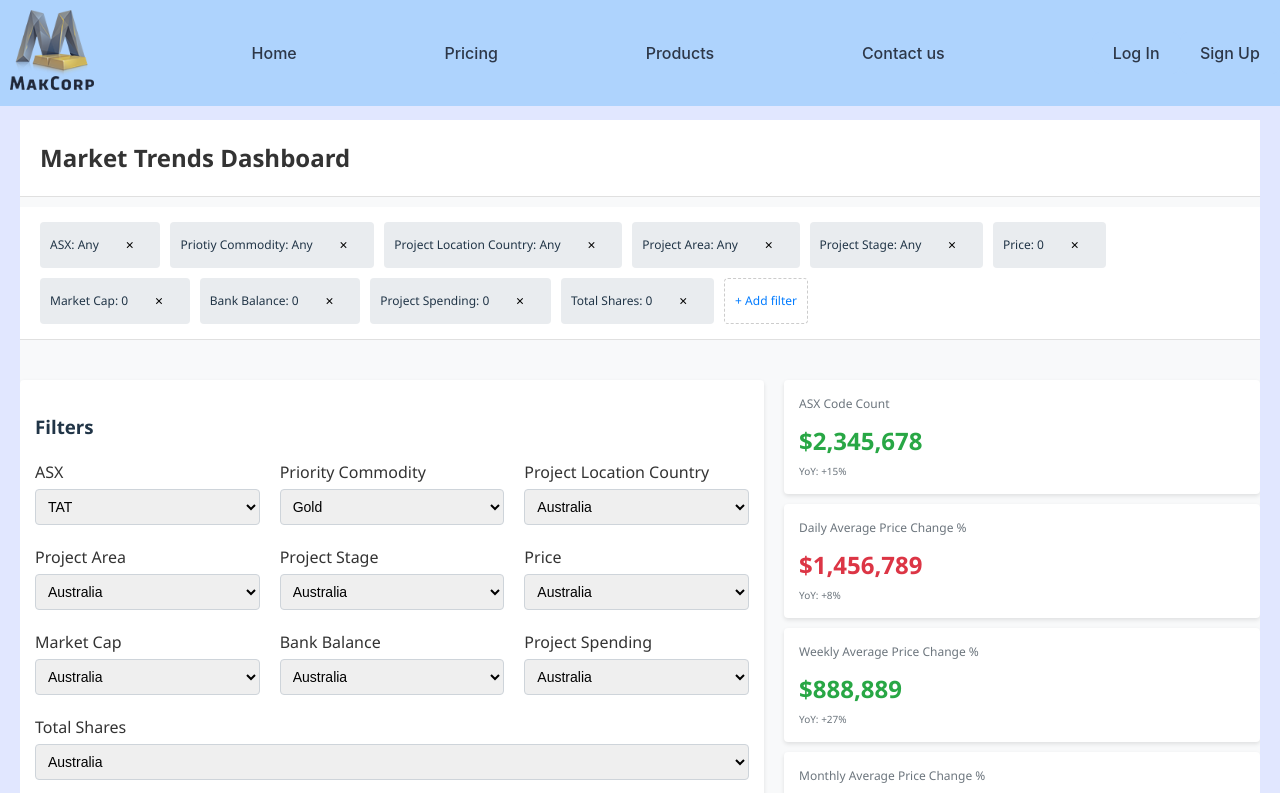
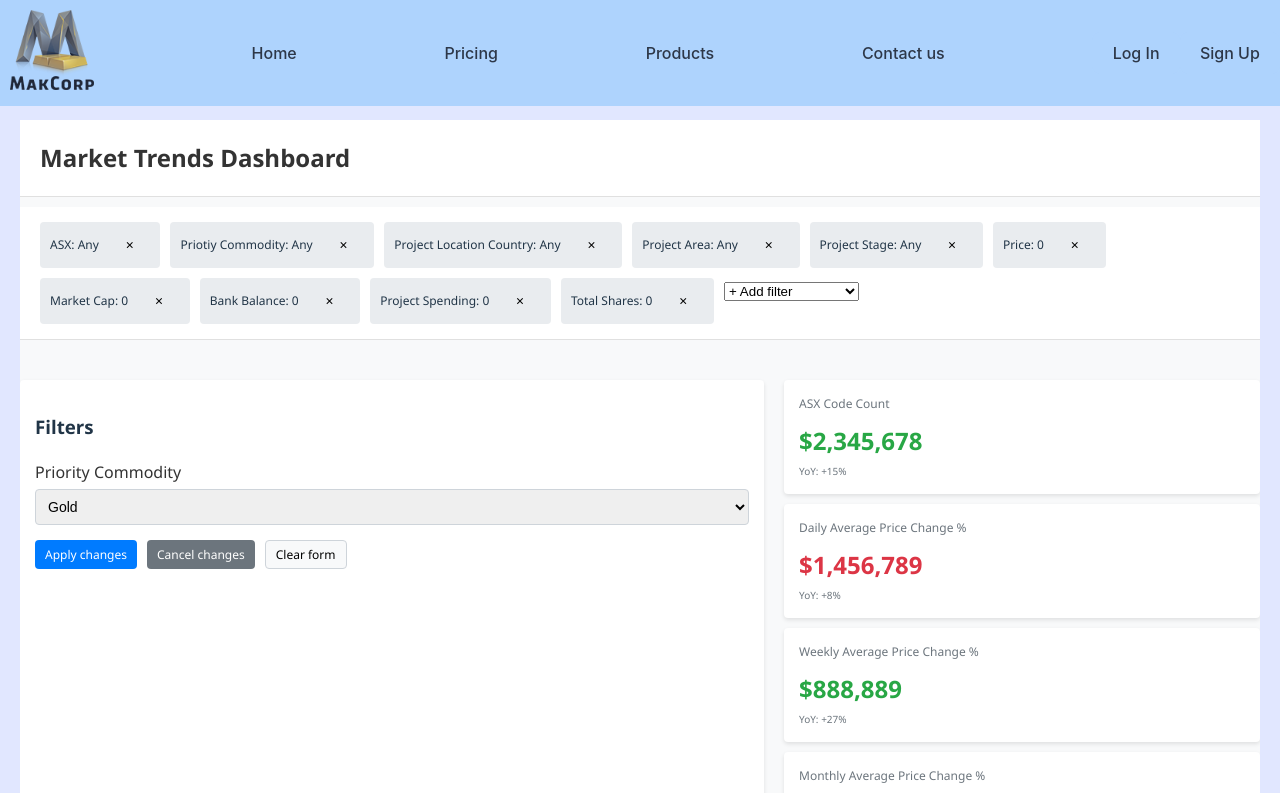
Before and after one commit to jayshah41/Puzzled, a React (Vite) app: page /graphs/market-trends in a window 1280 px wide. Shown: the top 793 px of the page. Built offline with nearby package versions, Linux system fonts and the light colour scheme.

Commit message:
make buttons work

```diff
--- a/src/components/GraphPage.jsx
+++ b/src/components/GraphPage.jsx
@@ -1,4 +1,4 @@
-import React from 'react';
+import React, {useState} from 'react';
 import { Bar, Line, Pie, Doughnut, Radar, Scatter, Bubble } from 'react-chartjs-2';
 import { Chart as ChartJS, CategoryScale, LinearScale, BarElement, Title, Tooltip, Legend, PointElement, LineElement, ArcElement, RadialLinearScale } from 'chart.js';
 import '../styles/Graphs.css';
@@ -23,26 +23,61 @@ const GraphPage = ({
   metricCards = [],
   chartData = [],
   tableColumns = [],
-  tableData = []
+  tableData = [],
+  handleRemoveFilter,
+  handleAddFilter
 }) => {
+
+  const [localFilterTags, setLocalFilterTags] = useState(filterTags);
+  const [localFilterOptions, setLocalFilterOptions] = useState(filterOptions);
+
+  const handleRemoveLocalFilter = (filterLabel) => {
+    handleRemoveFilter(filterLabel);
+  };
+
+  const handleAddLocalFilter = (filter) => {
+    handleAddFilter(filter);
+  };
+
   return (
     <div className="dashboard-container">
-      {/* Page Title */}
       <h2 className="dashboard-title">{title} Dashboard</h2>
 
-      {/* Filter Tags Section */}
       <div className="filter-tags">
         {filterTags.map((tag, index) => (
           <div key={index} className="filter-tag">
             <span>{tag.label}: {tag.value}</span>
-            <button className="close-btn" onClick={tag.onRemove}>×</button>
+            <button className="close-btn" onClick={() => handleRemoveLocalFilter(tag.label)} style={{color:'black'}}>×</button>
           </div>
         ))}
-        <button className="add-filter-btn">+ Add filter</button>
-      </div>
+        <div className="filter-add-container">
+          {filterOptions.length > 0 ? (
+            <select
+              className="add-filter-select"
+              onChange={(e) => {
+                if (e.target.value) {
+                  const selectedOption = filterOptions.find(opt => opt.label === e.target.value);
+                  if (selectedOption) {
+                    handleAddLocalFilter(selectedOption);
+                    e.target.value = 'Add filter';
+                  }
+                }
+              }}
+              value="Add filter"
+              style={{color: 'black'}}
+            >
+              <option value="">+ Add filter</option>
+              {filterOptions.map((option, idx) => (
+                <option key={idx} value={option.label}>{option.label}</option>
+              ))}
+            </select>
+          ) : (
+            <span className="no-filters-message">No more filters available</span>
+          )}
+        </div>
+        </div>
 
       <div className="filter-controls">
-        {/* Filter Section */}
         <div className="filter-section">
           <h3>Filters</h3>
           <div className="filter-options">
@@ -51,7 +86,7 @@ const GraphPage = ({
                 <label>{filter.label}</label>
                 <select
                   className="filter-select"
-                  onChange={filter.onChange}
+                  onChange={(e) => filter.onChange(e.target.value)}
                   value={filter.value}
                 >
                   {filter.options.map((option, i) => (
@@ -66,8 +101,7 @@ const GraphPage = ({
           <div className="filter-actions">
             <button className="button apply-btn">Apply changes</button>
             <button className="button cancel-btn">Cancel changes</button>
-            <button className="button clear-btn" style={{ color: 'black' }}>Clear form</button>
-
+            <button className="button clear-btn" style={{ color: 'black'}}>Clear form</button>
           </div>
         </div>
 
--- a/src/pages/graphs/MarketTrends.jsx
+++ b/src/pages/graphs/MarketTrends.jsx
@@ -3,8 +3,8 @@ import '../../styles/GeneralStyles.css';
 import GraphPage from '../../components/GraphPage.jsx';
 
 const MarketTrends = () => {
-  const [filterTags] = useState([
-    { label: 'ASX', value: 'Any', onRemove: () => console.log('Remove ASX filter') },
+  const [filterTags, setFilterTags] = useState([
+    { label: 'ASX', value: 'Any'},
     { label: 'Priotiy Commodity', value: 'Any', onRemove: () => console.log('Remove priority commodity filter') },
     { label: 'Project Location Country', value: 'Any', onRemove: () => console.log('Remove project location country filter') },
     { label: 'Project Area', value: 'Any', onRemove: () => console.log('Remove project area filter') },
@@ -14,14 +14,19 @@ const MarketTrends = () => {
     { label: 'Bank Balance', value: '0', onRemove: () => console.log('Remove bank balance filter') },
     { label: 'Project Spending', value: '0', onRemove: () => console.log('Remove project spending filter') },
     { label: 'Total Shares', value: '0', onRemove: () => console.log('Remove total shares filter') },
-
   ]);
 
-  const [filterOptions] = useState([
+  const allFilterOptions = [
     {
       label: 'ASX',
       value: 'Any',
-      onChange: () => console.log('ASX Changed'),
+      onChange: (value) => {
+        setFilterTags(prevTags =>
+          prevTags.map(tag =>
+            tag.label === 'ASX' ? {...tag, value} : tag
+          )
+        );
+      },
       options: [
         { label: 'TAT', value: 'TAT' },
         { label: 'GCM', value: 'GCM' },
@@ -31,7 +36,13 @@ const MarketTrends = () => {
     {
       label: 'Priority Commodity',
       value: 'Any',
-      onChange: () => console.log('Priotiy Commodity changed'),
+      onChange: (value) => {
+        setFilterTags(prevTags =>
+          prevTags.map(tag =>
+            tag.label === 'Priority Commodity' ? {...tag, value} : tag
+          )
+        );
+      },
       options: [
         { label: 'Gold', value: 'Gold' },
         { label: 'Copper', value: 'Copper' },
@@ -41,7 +52,13 @@ const MarketTrends = () => {
     {
       label: 'Project Location Country',
       value: 'Any',
-      onChange: () => console.log('Project Location Country changed'),
+      onChange: (value) => {
+        setFilterTags(prevTags =>
+          prevTags.map(tag =>
+            tag.label === 'Project Location Country' ? {...tag, value} : tag
+          )
+        );
+      },
       options: [
         { label: 'Australia', value: 'Australia' },
         { label: 'Canada', value: 'Canada' },
@@ -51,7 +68,13 @@ const MarketTrends = () => {
     {
       label: 'Project Area',
       value: 'Any',
-        onChange: () => console.log('Project area changed'),
+      onChange: (value) => {
+        setFilterTags(prevTags =>
+          prevTags.map(tag =>
+            tag.label === 'Project Area' ? {...tag, value} : tag
+          )
+        );
+      },
       options: [
         { label: 'Australia', value: 'Australia' },
         { label: 'Canada', value: 'Canada' },
@@ -61,7 +84,13 @@ const MarketTrends = () => {
     {
       label: 'Project Stage',
       value: 'Any',
-        onChange: () => console.log('Project stage changed'),
+      onChange: (value) => {
+        setFilterTags(prevTags =>
+          prevTags.map(tag =>
+            tag.label === 'Project Stage' ? {...tag, value} : tag
+          )
+        );
+      },
       options: [
         { label: 'Australia', value: 'Australia' },
         { label: 'Canada', value: 'Canada' },
@@ -71,7 +100,13 @@ const MarketTrends = () => {
     {
       label: 'Price',
       value: 'Any',
-        onChange: () => console.log('Price changed'),
+      onChange: (value) => {
+        setFilterTags(prevTags =>
+          prevTags.map(tag =>
+            tag.label === 'Price' ? {...tag, value} : tag
+          )
+        );
+      },
       options: [
         { label: 'Australia', value: 'Australia' },
         { label: 'Canada', value: 'Canada' },
@@ -81,7 +116,13 @@ const MarketTrends = () => {
     {
       label: 'Market Cap',
       value: 'Any',
-        onChange: () => console.log('Market cap changed'),
+      onChange: (value) => {
+        setFilterTags(prevTags =>
+          prevTags.map(tag =>
+            tag.label === 'Market Cap' ? {...tag, value} : tag
+          )
+        );
+      },
       options: [
         { label: 'Australia', value: 'Australia' },
         { label: 'Canada', value: 'Canada' },
@@ -91,7 +132,13 @@ const MarketTrends = () => {
     {
       label: 'Bank Balance',
       value: 'Any',
-        onChange: () => console.log('Bank balance changed'),
+      onChange: (value) => {
+        setFilterTags(prevTags =>
+          prevTags.map(tag =>
+            tag.label === 'Bank Balance' ? {...tag, value} : tag
+          )
+        );
+      },
       options: [
         { label: 'Australia', value: 'Australia' },
         { label: 'Canada', value: 'Canada' },
@@ -101,7 +148,13 @@ const MarketTrends = () => {
     {
       label: 'Project Spending',
       value: 'Any',
-        onChange: () => console.log('Project spending changed'),
+      onChange: (value) => {
+        setFilterTags(prevTags =>
+          prevTags.map(tag =>
+            tag.label === 'Project Spending' ? {...tag, value} : tag
+          )
+        );
+      },
       options: [
         { label: 'Australia', value: 'Australia' },
         { label: 'Canada', value: 'Canada' },
@@ -111,15 +164,49 @@ const MarketTrends = () => {
     {
       label: 'Total Shares',
       value: 'Any',
-        onChange: () => console.log('Total shares changed'),
+      onChange: (value) => {
+        setFilterTags(prevTags =>
+          prevTags.map(tag =>
+            tag.label === 'Total Shares' ? {...tag, value} : tag
+          )
+        );
+      },
       options: [
         { label: 'Australia', value: 'Australia' },
         { label: 'Canada', value: 'Canada' },
         { label: 'Brazil', value: 'Brazil' }
       ]
     }
+  ];
 
-  ]);
+  const [filterOptions, setFilterOptions] = useState(() => {
+    return allFilterOptions.filter(
+      option => !filterTags.some(tag => tag.label === option.label)
+    );
+  });
+
+  const handleRemoveFilter = (filterLabel) => {
+    const removedFilter = filterTags.find(tag => tag.label === filterLabel);
+
+    if (removedFilter) {
+      setFilterTags(prevTags => prevTags.filter(tag => tag.label !== filterLabel));
+
+      const fullOption = allFilterOptions.find(option => option.label === filterLabel);
+
+      if (fullOption && !filterOptions.some(option => option.label === filterLabel)) {
+        setFilterOptions(prevOptions => [...prevOptions, fullOption]);
+      }
+    }
+  };
+
+  const handleAddFilter = (filter) => {
+    const filterExists = filterOptions.find(option => option.label === filter.label);
+
+    if (filterExists) {
+      setFilterTags(prevTags => [...prevTags, filterExists]);
+      setFilterOptions(prevOptions => prevOptions.filter(option => option.label !== filterExists.label));
+    }
+  };
 
   const [metricCards] = useState([
     {
@@ -170,21 +257,72 @@ const MarketTrends = () => {
         value: '37.9%',
         trend: 'positive'
     },
-
   ]);
 
   const [chartData] = useState([
     {
       title: 'Revenue by Quarter',
-      color: 'blue'
+      type: 'bar',  // Added type property
+      data: {       // Added proper data structure
+        labels: ['Q1', 'Q2', 'Q3', 'Q4'],
+        datasets: [{
+          label: 'Revenue',
+          data: [12000, 19000, 17000, 23000],
+          backgroundColor: 'rgba(54, 162, 235, 0.5)',
+        }]
+      },
+      options: {    // Added options
+        responsive: true,
+        plugins: {
+          legend: {
+            position: 'top',
+          },
+          title: {
+            display: true,
+            text: 'Revenue by Quarter'
+          }
+        }
+      }
     },
     {
       title: 'Expense Breakdown',
-      color: 'red'
+      type: 'pie',
+      data: {
+        labels: ['Marketing', 'Development', 'Operations', 'Admin'],
+        datasets: [{
+          data: [30, 40, 20, 10],
+          backgroundColor: [
+            'rgba(255, 99, 132, 0.5)',
+            'rgba(54, 162, 235, 0.5)',
+            'rgba(255, 206, 86, 0.5)',
+            'rgba(75, 192, 192, 0.5)'
+          ]
+        }]
+      },
+      options: {
+        responsive: true,
+        plugins: {
+          legend: {
+            position: 'right'
+          }
+        }
+      }
     },
     {
       title: 'Profit Trend',
-      color: 'green'
+      type: 'line',
+      data: {
+        labels: ['Jan', 'Feb', 'Mar', 'Apr', 'May', 'Jun'],
+        datasets: [{
+          label: 'Profit',
+          data: [12, 19, 15, 20, 22, 25],
+          borderColor: 'rgba(75, 192, 192, 1)',
+          tension: 0.1
+        }]
+      },
+      options: {
+        responsive: true
+      }
     }
   ]);
 
@@ -200,7 +338,6 @@ const MarketTrends = () => {
     { month: 'January', revenue: '$789,123', expenses: '$456,789', profit: '$332,334', margin: '42.1%' },
     { month: 'February', revenue: '$812,345', expenses: '$478,912', profit: '$333,433', margin: '41.0%' },
     { month: 'March', revenue: '$765,432', expenses: '$521,098', profit: '$244,334', margin: '31.9%' }
-    // Add more rows as needed
   ]);
 
   return (
@@ -213,6 +350,8 @@ const MarketTrends = () => {
       chartData={chartData}
       tableColumns={tableColumns}
       tableData={tableData}
+      handleRemoveFilter={handleRemoveFilter}
+      handleAddFilter={handleAddFilter}
     />
     </div>
   );
```
Lines whose indentation alone changed are shown as unchanged.
